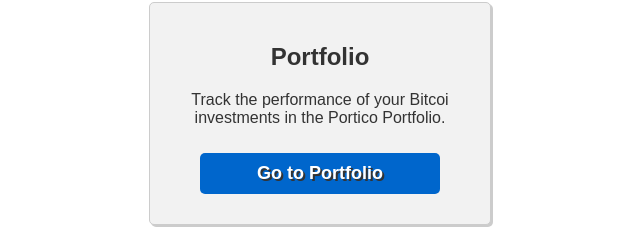
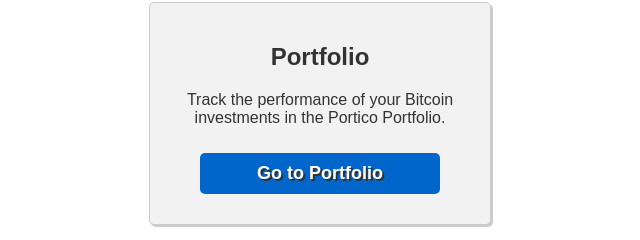
Before and after one commit to 22388o/PortalWallet, a plain HTML site: page index.html in a window 1280 px wide. Shown: the part 361-601 px from the top of the page, 320-960 px from the left. Drawn offline with Linux system fonts and the light colour scheme.

Commit message:
Update index.html

```diff
--- a/index.html
+++ b/index.html
@@ -141,7 +141,7 @@
       <!-- Define the Portfolio box -->
       <div class="box">
         <h2>Portfolio</h2>
-        <p>Track the performance of your Bitcoi investments in the Portico Portfolio.</p>
+        <p>Track the performance of your Bitcoin investments in the Portico Portfolio.</p>
         <button class="button-portfolio">Go to Portfolio</button>
       </div>
     </main>
```
